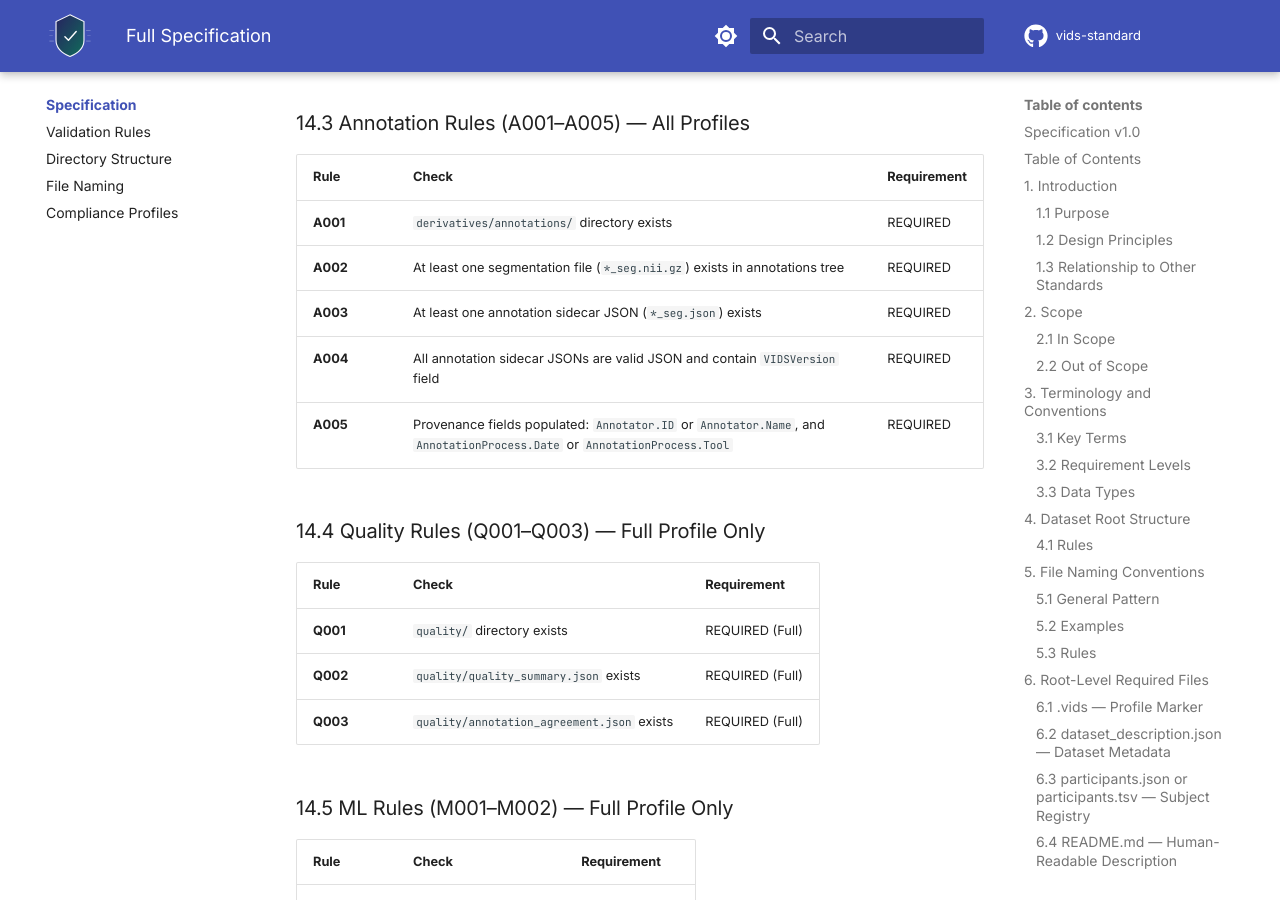
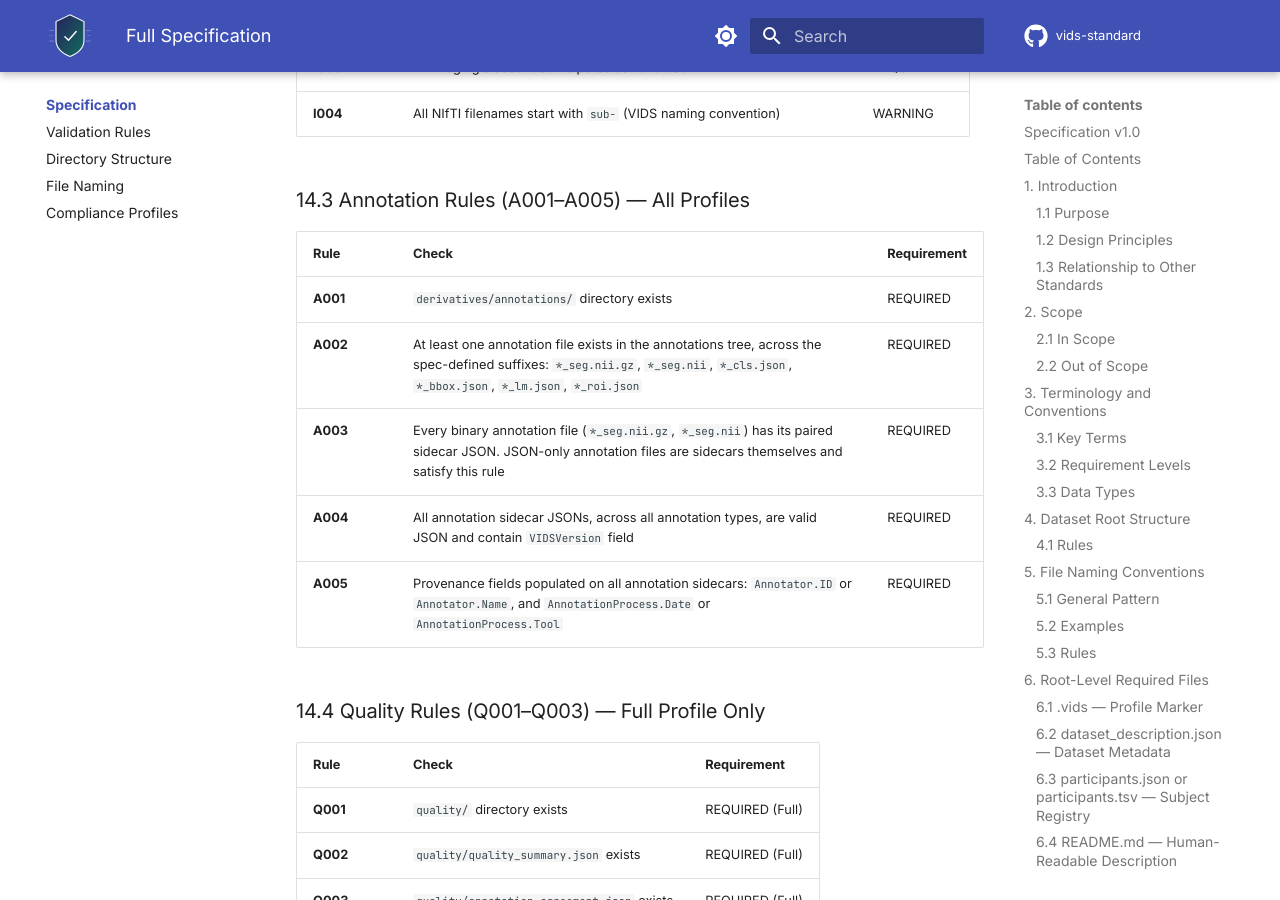
Before and after one commit to vids-standard/VIDS, an MkDocs documentation site: the page built from docs/specification/index.md, in a window 1280 px wide and 900 px high, scrolled down 24681 px. Built offline with MkDocs 1.6.1 and Material for MkDocs 9.7.7, drawn with Linux system fonts in a browser that asks for light colours; comment, search, counter and statistics services are not loaded; some of the changed text lies outside the part shown.

Commit message:
site: sync with ratified v1.2.x + fix online validator parity
- spec: amend Design Principle 2; generalize 14.3 A002-A005; add 15.3 erratum
- validation-rules/quickstart: generalize A002-A005 descriptions
- online.html: enforce VIDSVersion/Provenance across all annotation sidecars;
  gate Q*/M* to Full profile (SKIP under POC); ValidatorVersion 1.1-web -> 1.2.1-web
- quickstart/cli-reference/attestation: validator-version examples 1.1 -> 1.2.1

Ref: vids-standard/vids-standard PR #3 (merged 8d8f8a7)

```diff
--- a/docs/specification/index.md
+++ b/docs/specification/index.md
@@ -53,7 +53,7 @@ VIDS is built on five principles:
 
 1. **Provenance is mandatory, not optional.** Every annotation must document who created it, when, with what tool, and under what quality controls. This is not metadata — it is a first-class requirement.
 
-2. **Validation is automated.** Compliance is determined by running a validator, not by reading a checklist. If the validator passes, the dataset is compliant.
+2. **Validation is automated.** Compliance is determined by running a validator, not by reading a checklist. The reference validator is an implementation of this specification. Where the two diverge, the specification governs and the validator is corrected; a validator release that begins enforcing a REQUIRED field it had previously overlooked is a conformance correction, not a new requirement.
 
 3. **The standard is format-agnostic at delivery.** VIDS defines a canonical internal structure. Datasets curated in VIDS can be exported to any downstream format (nnU-Net, MONAI, COCO, flat NIfTI) without loss of provenance.
 
@@ -948,10 +948,10 @@ VIDS compliance is verified by the VIDS Validator (`validate_vids.py`), which en
 | Rule | Check | Requirement |
 |------|-------|-------------|
 | **A001** | `derivatives/annotations/` directory exists | REQUIRED |
-| **A002** | At least one segmentation file (`*_seg.nii.gz`) exists in annotations tree | REQUIRED |
-| **A003** | At least one annotation sidecar JSON (`*_seg.json`) exists | REQUIRED |
-| **A004** | All annotation sidecar JSONs are valid JSON and contain `VIDSVersion` field | REQUIRED |
-| **A005** | Provenance fields populated: `Annotator.ID` or `Annotator.Name`, and `AnnotationProcess.Date` or `AnnotationProcess.Tool` | REQUIRED |
+| **A002** | At least one annotation file exists in the annotations tree, across the spec-defined suffixes: `*_seg.nii.gz`, `*_seg.nii`, `*_cls.json`, `*_bbox.json`, `*_lm.json`, `*_roi.json` | REQUIRED |
+| **A003** | Every binary annotation file (`*_seg.nii.gz`, `*_seg.nii`) has its paired sidecar JSON. JSON-only annotation files are sidecars themselves and satisfy this rule | REQUIRED |
+| **A004** | All annotation sidecar JSONs, across all annotation types, are valid JSON and contain `VIDSVersion` field | REQUIRED |
+| **A005** | Provenance fields populated on all annotation sidecars: `Annotator.ID` or `Annotator.Name`, and `AnnotationProcess.Date` or `AnnotationProcess.Tool` | REQUIRED |
 
 ### 14.4 Quality Rules (Q001–Q003) — Full Profile Only
 
@@ -1011,6 +1011,8 @@ Datasets SHOULD use semantic versioning in `dataset_description.json`:
 
 - Datasets created under VIDS 1.0 MUST remain valid under VIDS 1.x validators.
 - Breaking changes require a major version increment and a documented migration path.
+
+**Erratum (2026-07-09).** The guarantee above protects datasets that conform to this specification. It does not protect a dataset that passed only because an earlier validator failed to enforce a field this specification already marks REQUIRED. Validator v1.2.0 began enforcing `VIDSVersion` and `Provenance` on every annotation sidecar, as §10.1 has required since VIDS 1.0. Datasets carrying a `_bbox`, `_cls`, `_lm`, or `_roi` sidecar without those fields passed under validator 1.1.x and fail under 1.2.x. This is a conformance correction for previously under-enforced REQUIRED annotation-sidecar fields. It produced new FAIL outcomes, and that was not stated at the v1.2.0 release.
 
 ---
 
```
Also changed, not shown: docs/for-buyers/attestation.md (+1 -1 lines), docs/specification/validation-rules.md (+4 -4 lines), docs/validator/cli-reference.md (+1 -1 lines), docs/validator/online.html (+46 -29 lines), docs/validator/quickstart.md (+2 -2 lines).
